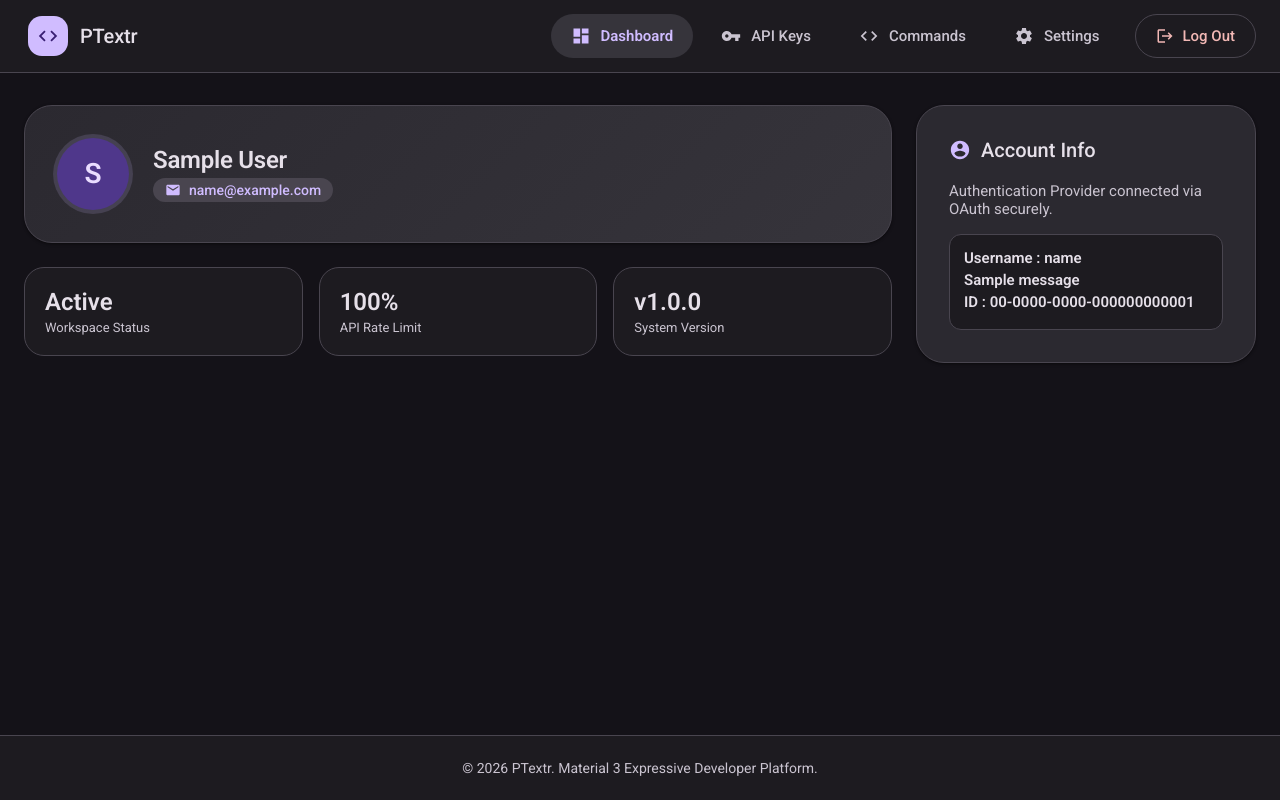
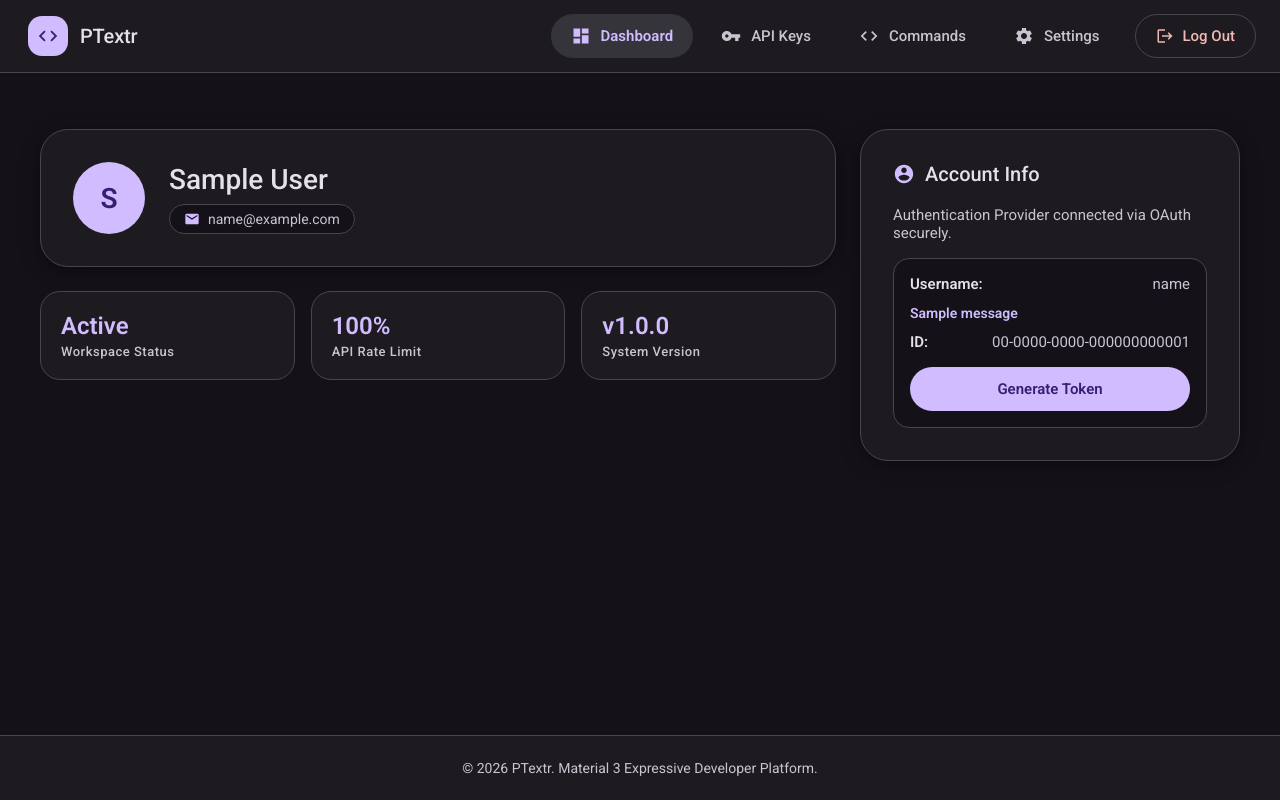
Before and after one commit to saraths3/PTextr, a Django app: page / in a window 1280 px wide. Run offline with Django 5.2, Linux system fonts and the light colour scheme; a user stored in the database is signed in; tables that the repository leaves empty hold one stand-in row (values such as "Sample post"); one stand-in notice (Sample message) is shown; parts of the project's set-up code (start-up, migrations or seed data) failed here and were passed over; some libraries are stand-ins or nearby versions.

Commit message:
APIKey, Encription and Token Generation Implimented

```diff
--- a/core/admin.py
+++ b/core/admin.py
@@ -1,5 +1,4 @@
 from django.contrib import admin
-from .models import Profile, ApiKey, Commands
+from .models import Profile, ApiKey, Command, Setting, ExtensionToken
 
-# Register your models here.
-admin.site.register([Profile, ApiKey, Commands])
+admin.site.register([Profile, ApiKey, Command, Setting, ExtensionToken])
--- a/core/urls.py
+++ b/core/urls.py
@@ -1,5 +1,5 @@
 from django.urls import path
-from .views import dashboard, api_keys, remove_key, key_actions, update_key,unmask_key , commands, update_command, delete_command
+from .views import dashboard, api_keys, remove_key, key_actions, update_key,unmask_key , commands, update_command, delete_command, settings
 
 
 urlpatterns = [
@@ -11,5 +11,6 @@ urlpatterns = [
     path('unmask_key/<int:key_id>', unmask_key, name='unmask_key'),
     path('commands/', commands, name='commands'),
     path('command/update/<int:c_id>', update_command, name='update_command'),
-    path('command/delete/<int:c_id>', delete_command, name='delete_command')
+    path('command/delete/<int:c_id>', delete_command, name='delete_command'),
+    path('settings/', settings, name='settings'),
 ]
--- a/core/views.py
+++ b/core/views.py
@@ -4,15 +4,27 @@ from django.shortcuts import render
 from django.shortcuts import redirect, render, get_object_or_404
 from django.contrib import messages
 from django.contrib.auth.decorators import login_required
-from .models import ApiKey, Commands
+from .models import ApiKey, Command, Setting
 from .form import APIUForm
+from django.http import JsonResponse
+from google import genai
+from google.genai.errors import APIError
+from .utils import generate_token
 
 
 @login_required(login_url='login')
 def dashboard(request):
     email = request.user.email
     username = email.split('@')[0]
-    return render(request, 'core/dashboard.html', {'username': username})
+    token=False
+    if request.method == 'POST':
+        token = generate_token(request.user)
+    context = {
+        'username' : username,
+    }
+    if token:
+        context['token'] = token
+    return render(request, 'core/dashboard.html', context)
 
 @login_required(login_url='login')
 def api_keys(request):
@@ -91,9 +103,9 @@ def commands(request):
     if request.method == 'POST':
         command = request.POST.get('command-name', '').strip()
         description = request.POST.get('commad-description', '').strip()
-        Commands.objects.create(user = request.user, command = command, descreption = description)
+        Command.objects.create(user = request.user, command = command, descreption = description)
 
-    all_commands = Commands.objects.filter(user = request.user)
+    all_commands = Command.objects.filter(user = request.user)
     context = {
         'all_commands': all_commands
     }
@@ -105,7 +117,7 @@ def update_command(request, c_id):
     if request.method == 'POST':
         command = request.POST.get('command', '').strip()
         description = request.POST.get('descreption', '').strip()
-        command_ = get_object_or_404(Commands, id = c_id)
+        command_ = get_object_or_404(Command, id = c_id)
         command_.command = command
         command_.descreption = description
         command_.save()
@@ -115,7 +127,56 @@ def update_command(request, c_id):
 @login_required(login_url='login')
 def delete_command(request, c_id):
     if request.method == 'POST':
-        command = get_object_or_404(Commands, id = c_id, user = request.user)
+        command = get_object_or_404(Command, id = c_id, user = request.user)
         messages.success(request, f'{command.command} deleted.')
         command.delete()
     return redirect('commands')
+
+
+@login_required(login_url='login')
+def settings(request):
+    setting = Setting.objects.filter(user=request.user).first()
+    key = ApiKey.objects.filter(is_active=True, user=request.user).first()
+    model_data = []
+    EXCLUDE_WORDS = ['preview', 'tts', 'transcribe', 'image', 'nano', 'banana', 'omni', 'pro', 'lite']
+    if key:
+        try:
+            client = genai.Client(api_key=key.get_decrypted_key())
+            for m in client.models.list():
+                model_name = m.name
+                if 'generateContent' in m.supported_actions:
+                    if (
+                        'gemini' in model_name
+                        and 'flash' in model_name
+                        and not any(kw in model_name for kw in EXCLUDE_WORDS)
+                    ):
+                        model_data.append(model_name.replace('models/', ''))
+        except APIError as e:
+            messages.error(request, f'Check your API Key, ACTIVE API KEY ERROR: {e}')
+            return redirect('api-keys')
+        except Exception as e:
+            messages.error(request, f'An unexpected error occurred: {e}')
+            return redirect('api-keys')
+    else:
+        messages.warning(request, 'Please configure and activate an API key first.')
+    if request.method == 'POST':
+        selected_model = request.POST.get('model')
+        selected_trigger = request.POST.get('flag', ';;')
+        if selected_model in model_data:
+            setting, created = Setting.objects.update_or_create(
+                user=request.user,
+                defaults={
+                    'model': selected_model,
+                    'trigger': selected_trigger
+                }
+            )
+            messages.success(request, 'Settings saved successfully!')
+            return redirect('settings')
+        else:
+            messages.error(request, 'Invalid model selection.')
+
+    context = {
+        'model_data': model_data,
+        'setting': setting,
+    }
+    return render(request, 'core/settings.html', context)
--- a/static/css/core/dashboard.css
+++ b/static/css/core/dashboard.css
@@ -1,28 +1,151 @@
 /* ==========================================================================
-   Material 3 Expressive Dark Theme - Dashboard Layout
+   Material 3 Pure Dark Theme - Dashboard Stylesheet
    ========================================================================== */
 
-/* Dashboard Layout Grid */
+:root {
+  --m3-surface: #0f0e11;
+  --m3-surface-container: #1d1b20;
+  --m3-surface-container-low: #141218;
+  --m3-outline-variant: #49454f;
+  --m3-on-surface: #e6e0e9;
+  --m3-on-surface-variant: #cac4d0;
+  --m3-primary: #d0bcff;
+  --m3-on-primary: #381e72;
+}
+
 .m3-dashboard-grid {
   display: grid;
-  grid-template-columns: minmax(0, 1fr) 340px;
+  grid-template-columns: 1fr 380px;
   gap: 24px;
-  align-items: start;
+  max-width: 1400px;
+  margin: 0 auto;
+  padding: 24px 16px;
 }
 
-/* Base Expressive Card Container */
-.m3-expressive-card {
-  background-color: var(--md-sys-color-surface-container, #2b2930);
-  border: 1px solid var(--md-sys-color-outline-variant, #49454f);
-  border-radius: var(--md-sys-shape-corner-card, 28px);
-  padding: 32px;
-  box-shadow: var(--md-sys-elevation-1, 0px 1px 3px rgba(0, 0, 0, 0.2));
+@media (max-width: 1024px) {
+  .m3-dashboard-grid {
+    grid-template-columns: 1fr;
+  }
 }
 
+.m3-main-col,
+.m3-side-col {
+  display: flex;
+  flex-direction: column;
+  gap: 24px;
+}
+
+/* Expressive Cards */
+.m3-expressive-card {
+  background-color: var(--m3-surface-container);
+  border: 1px solid var(--m3-outline-variant);
+  border-radius: 28px;
+  padding: 32px;
+  box-shadow: 0px 4px 20px rgba(0, 0, 0, 0.4);
+}
+
+/* Welcome Banner */
+.m3-welcome-banner {
+  display: flex;
+  align-items: center;
+  gap: 24px;
+}
+
+.m3-avatar-circle {
+  width: 72px;
+  height: 72px;
+  border-radius: 50%;
+  background-color: var(--m3-primary);
+  color: var(--m3-on-primary);
+  display: flex;
+  align-items: center;
+  justify-content: center;
+  font-size: 1.75rem;
+  font-weight: 600;
+  overflow: hidden;
+  flex-shrink: 0;
+}
+
+.m3-avatar-img {
+  width: 100%;
+  height: 100%;
+  object-fit: cover;
+}
+
+.m3-user-info-group {
+  display: flex;
+  flex-direction: column;
+  gap: 8px;
+}
+
+.m3-user-name {
+  font-size: 1.75rem;
+  font-weight: 500;
+  color: var(--m3-on-surface);
+  margin: 0;
+}
+
+.m3-user-email-chip {
+  display: inline-flex;
+  align-items: center;
+  gap: 8px;
+  background-color: var(--m3-surface-container-low);
+  border: 1px solid var(--m3-outline-variant);
+  padding: 6px 14px;
+  border-radius: 9999px;
+  font-size: 0.875rem;
+  color: var(--m3-on-surface-variant);
+  width: fit-content;
+}
+
+.m3-user-email-chip svg {
+  width: 16px;
+  height: 16px;
+  fill: var(--m3-primary);
+}
+
+/* Stats Row */
+.m3-stats-row {
+  display: grid;
+  grid-template-columns: repeat(3, 1fr);
+  gap: 16px;
+}
+
+@media (max-width: 600px) {
+  .m3-stats-row {
+    grid-template-columns: 1fr;
+  }
+}
+
+.m3-stat-card {
+  background-color: var(--m3-surface-container);
+  border: 1px solid var(--m3-outline-variant);
+  border-radius: 20px;
+  padding: 20px;
+  display: flex;
+  flex-direction: column;
+  gap: 4px;
+}
+
+.m3-stat-value {
+  font-size: 1.5rem;
+  font-weight: 600;
+  color: var(--m3-primary);
+}
+
+.m3-stat-label {
+  font-size: 0.8125rem;
+  color: var(--m3-on-surface-variant);
+  font-weight: 500;
+  letter-spacing: 0.5px;
+}
+
+/* Card Titles */
 .m3-card-title {
   font-size: 1.25rem;
   font-weight: 500;
-  color: var(--md-sys-color-on-surface, #e6e0e9);
+  color: var(--m3-on-surface);
+  margin-top: 0;
   margin-bottom: 20px;
   display: flex;
   align-items: center;
@@ -32,219 +155,102 @@
 .m3-card-title svg {
   width: 22px;
   height: 22px;
-  fill: var(--md-sys-color-primary, #d0bcff);
+  fill: var(--m3-primary);
 }
 
-/* User Welcome Banner Card */
-.m3-welcome-banner {
-  background: linear-gradient(135deg, var(--md-sys-color-surface-container, #2b2930) 0%, var(--md-sys-color-surface-container-high, #36343b) 100%);
+/* Account Side Column */
+.m3-account-content {
   display: flex;
-  align-items: center;
-  gap: 24px;
-  margin-bottom: 24px;
-  position: relative;
-  overflow: hidden;
-}
-/* Avatar Container */
-.m3-avatar-circle {
-  width: 72px;
-  height: 72px;
-  border-radius: var(--md-sys-shape-corner-pill, 9999px);
-  background-color: var(--md-sys-color-primary-container, #4f378b);
-  color: var(--md-sys-color-on-primary-container, #eaddff);
-  display: flex;
-  align-items: center;
-  justify-content: center;
-  flex-shrink: 0;
-  overflow: hidden;
-  position: relative;
-  box-shadow: 0 0 0 3px rgba(208, 188, 255, 0.2);
+  flex-direction: column;
+  gap: 16px;
+  color: var(--m3-on-surface-variant);
+  font-size: 0.9375rem;
 }
 
-/* Image Avatar */
-.m3-avatar-img {
-  width: 100%;
-  height: 100%;
-  object-fit: cover;
-  border-radius: inherit;
-  display: block;
+.m3-account-desc {
+  margin: 0;
 }
 
-/* Fallback Initial Text */
-.m3-avatar-initial {
-  font-size: 1.75rem;
-  font-weight: 600;
-  text-transform: uppercase;
-  line-height: 1;
+.m3-account-box {
+  background-color: var(--m3-surface-container-low);
+  padding: 16px;
+  border-radius: 16px;
+  border: 1px solid var(--m3-outline-variant);
+  display: flex;
+  flex-direction: column;
+  gap: 12px;
 }
 
-/* Avatar Circle Indicator */
-.m3-avatar-circle {
-  width: 72px;
-  height: 72px;
-  border-radius: var(--md-sys-shape-corner-pill, 9999px);
-  background-color: var(--md-sys-color-primary-container, #4f378b);
-  color: var(--md-sys-color-on-primary-container, #eaddff);
+.m3-info-row {
   display: flex;
+  justify-content: space-between;
   align-items: center;
-  justify-content: center;
-  font-size: 1.75rem;
-  font-weight: 600;
-  flex-shrink: 0;
-  text-transform: uppercase;
-  box-shadow: 0 0 0 4px rgba(208, 188, 255, 0.15);
 }
 
-.m3-user-info-group {
+.m3-info-label {
+  color: var(--m3-on-surface);
+  font-weight: 600;
+}
+
+.m3-info-value {
+  color: var(--m3-on-surface-variant);
+}
+
+/* Messages */
+.m3-messages-list {
+  list-style: none;
+  padding: 0;
+  margin: 0;
   display: flex;
   flex-direction: column;
   gap: 4px;
 }
 
-.m3-user-name {
-  font-size: 1.5rem;
+.m3-message-item {
+  color: var(--m3-primary);
+  font-size: 0.875rem;
   font-weight: 600;
-  color: var(--md-sys-color-on-surface, #e6e0e9);
-  letter-spacing: -0.01em;
 }
 
-.m3-user-email-chip {
-  display: inline-flex;
-  align-items: center;
-  gap: 8px;
-  padding: 4px 12px;
-  background-color: var(--md-sys-color-surface-container-highest, #49454f);
-  border-radius: var(--md-sys-shape-corner-pill, 9999px);
-  color: var(--md-sys-color-primary, #d0bcff);
-  font-size: 0.875rem;
-  font-weight: 500;
-  width: fit-content;
+/* Token Box */
+.m3-token-display-box {
+  display: flex;
+  flex-direction: column;
+  gap: 6px;
 }
 
-.m3-user-email-chip svg {
-  width: 16px;
-  height: 16px;
-  fill: currentColor;
+.m3-token-code {
+  background-color: var(--m3-surface);
+  padding: 10px;
+  border-radius: 8px;
+  font-size: 0.85rem;
+  color: var(--m3-primary);
+  word-break: break-all;
+  border: 1px solid var(--m3-outline-variant);
 }
 
-/* Avatar Form Controls */
-.m3-avatar-form {
-  display: flex;
-  flex-direction: column;
-  gap: 20px;
+/* Pill Button */
+.m3-token-form {
+  margin-top: 4px;
 }
 
-.m3-file-input-wrapper {
-  display: flex;
-  flex-direction: column;
-  gap: 8px;
-}
-
-.m3-file-label {
-  font-size: 0.875rem;
-  font-weight: 500;
-  color: var(--md-sys-color-on-surface-variant, #cac4d0);
-}
-
-/* Styling Django File Input widget cleanly */
-.m3-avatar-form input[type="file"] {
-  background-color: var(--md-sys-color-surface-container-low, #1d1b20);
-  border: 1px dashed var(--md-sys-color-outline, #938f99);
-  border-radius: 16px;
-  padding: 16px;
-  color: var(--md-sys-color-on-surface-variant, #cac4d0);
-  font-family: inherit;
-  font-size: 0.875rem;
-  cursor: pointer;
-  transition: border-color var(--md-sys-motion-standard, 200ms);
+.m3-btn-filled {
   width: 100%;
-}
-
-.m3-avatar-form input[type="file"]:hover {
-  border-color: var(--md-sys-color-primary, #d0bcff);
-}
-
-/* M3 Filled Button for Form Action */
-.m3-btn-filled {
-  height: 48px;
-  background-color: var(--md-sys-color-primary, #d0bcff);
-  color: var(--md-sys-color-on-primary, #381e72);
+  height: 44px;
+  background-color: var(--m3-primary);
+  color: var(--m3-on-primary);
   border: none;
-  border-radius: var(--md-sys-shape-corner-pill, 9999px);
+  border-radius: 9999px;
   font-family: inherit;
   font-size: 0.9375rem;
   font-weight: 600;
-  display: inline-flex;
+  cursor: pointer;
+  transition: opacity 200ms ease;
+  display: flex;
   align-items: center;
   justify-content: center;
-  gap: 10px;
-  cursor: pointer;
-  transition: opacity var(--md-sys-motion-standard, 200ms),
-              transform 150ms ease;
-  padding: 0 24px;
-}
-
-.m3-btn-filled svg {
-  width: 20px;
-  height: 20px;
-  fill: currentColor;
 }
 
 .m3-btn-filled:hover {
   opacity: 0.9;
-  transform: translateY(-1px);
 }
-
-.m3-btn-filled:active {
-  transform: translateY(0);
-}
-
-.m3-btn-filled:focus-visible {
-  outline: 2px solid var(--md-sys-color-primary, #d0bcff);
-  outline-offset: 3px;
-}
-
-/* Quick Metrics Row for Modern Workspace */
-.m3-stats-row {
-  display: grid;
-  grid-template-columns: repeat(auto-fit, minmax(200px, 1fr));
-  gap: 16px;
-}
-
-.m3-stat-card {
-  background-color: var(--md-sys-color-surface-container-low, #1d1b20);
-  border-radius: 20px;
-  padding: 20px;
-  border: 1px solid var(--md-sys-color-outline-variant, #49454f);
-}
-
-.m3-stat-value {
-  font-size: 1.5rem;
-  font-weight: 600;
-  color: var(--md-sys-color-on-surface, #e6e0e9);
-}
-
-.m3-stat-label {
-  font-size: 0.8125rem;
-  color: var(--md-sys-color-on-surface-variant, #cac4d0);
-  margin-top: 4px;
-}
-
-/* Responsive Scaling */
-@media (max-width: 960px) {
-  .m3-dashboard-grid {
-    grid-template-columns: 1fr;
-  }
-}
-
-@media (max-width: 520px) {
-  .m3-welcome-banner {
-    flex-direction: column;
-    text-align: center;
-    align-items: center;
-  }
-
-  .m3-user-email-chip {
-    margin: 0 auto;
-  }
-}
--- a/templates/base.html
+++ b/templates/base.html
@@ -23,7 +23,6 @@
     </title>
 </head>
 <body>
-
     <!-- Top Navigation Bar -->
     {% block navbar %}
     <header class="m3-top-app-bar">
@@ -72,7 +71,7 @@
 
                 <!-- 4. Settings -->
                 <li class="m3-nav-item">
-                    <a href="" class="m3-nav-link {% if request.resolver_match.url_name == 'settings' %}active{% endif %}">
+                    <a href="{% url 'settings' %}" class="m3-nav-link {% if request.resolver_match.url_name == 'settings' %}active{% endif %}">
                         <svg viewBox="0 0 24 24"><path d="M19.14 12.94c.04-.3.06-.61.06-.94 0-.32-.02-.64-.07-.94l2.03-1.58c.18-.14.23-.41.12-.61l-1.92-3.32c-.12-.22-.37-.29-.59-.22l-2.39.96c-.5-.38-1.03-.7-1.62-.94l-.36-2.54c-.04-.24-.24-.41-.48-.41h-3.84c-.24 0-.43.17-.47.41l-.36 2.54c-.59.24-1.13.57-1.62.94l-2.39-.96c-.22-.08-.47 0-.59.22L2.74 8.87c-.12.21-.08.47.12.61l2.03 1.58c-.05.3-.09.63-.09.94s.02.64.07.94l-2.03 1.58c-.18.14-.23.41-.12.61l1.92 3.32c.12.22.37.29.59.22l2.39-.96c.5.38 1.03.7 1.62.94l.36 2.54c.05.24.24.41.48.41h3.84c.24 0 .44-.17.47-.41l.36-2.54c.59-.24 1.13-.56 1.62-.94l2.39.96c.22.08.47 0 .59-.22l1.92-3.32c.12-.22.07-.47-.12-.61l-2.01-1.58zM12 15.6c-1.98 0-3.6-1.62-3.6-3.6s1.62-3.6 3.6-3.6 3.6 1.62 3.6 3.6-1.62 3.6-3.6 3.6z"/></svg>
                         Settings
                     </a>
--- a/templates/core/api-keys.html
+++ b/templates/core/api-keys.html
@@ -37,7 +37,7 @@
         <ul class="messages">
             {% for message in messages %}
             <li class="alert alert-{{ message.tags }}">
-                {{ message }}
+                {{ message|limit_100 }}
             </li>
             {% endfor %}
         </ul>
--- a/templates/core/dashboard.html
+++ b/templates/core/dashboard.html
@@ -7,13 +7,10 @@
 {% endblock title %}
 
 {% block content %}
-    <!-- Link your dashboard CSS -->
     <link rel="stylesheet" href="{% static 'css/core/dashboard.css' %}">
 
-    <!-- Fetch social account data for Google/GitHub avatars -->
     {% get_social_accounts request.user as social_accounts %}
 
-    <!-- Dashboard Layout Container -->
     <div class="m3-dashboard-grid">
 
         <!-- Left Main Column -->
@@ -22,28 +19,19 @@
             <!-- User Welcome Banner -->
             <section class="m3-expressive-card m3-welcome-banner">
                 <div class="m3-avatar-circle">
-
-                    <!-- Priority 1: Google / GitHub Social Provider Avatar (Fetched directly, zero DB storage) -->
                     {% if social_accounts %}
                         {% for provider, accounts in social_accounts.items %}
                             {% if forloop.first %}
                                 <img src="{{ accounts.0.get_avatar_url }}" alt="Social Avatar" class="m3-avatar-img">
                             {% endif %}
                         {% endfor %}
-
-                    <!-- Priority 2: User First Name Initial -->
                     {% elif request.user.first_name %}
                         <span class="m3-avatar-initial">{{ request.user.first_name|slice:":1" }}</span>
-
-                    <!-- Priority 3: User Email Initial -->
                     {% elif request.user.email %}
                         <span class="m3-avatar-initial">{{ request.user.email|slice:":1" }}</span>
-
-                    <!-- Priority 4: Default Fallback -->
                     {% else %}
                         <span class="m3-avatar-initial">P</span>
                     {% endif %}
-
                 </div>
 
                 <div class="m3-user-info-group">
@@ -57,7 +45,7 @@
 
                     <div class="m3-user-email-chip">
                         <svg viewBox="0 0 24 24"><path d="M20 4H4c-1.1 0-1.99.9-1.99 2L2 18c0 1.1.9 2 2 2h16c1.1 0 2-.9 2-2V6c0-1.1-.9-2-2-2zm0 4l-8 5-8-5V6l8 5 8-5v2z"/></svg>
-                        {{ request.user.email }}
+                        <span>{{ request.user.email }}</span>
                     </div>
                 </div>
             </section>
@@ -88,26 +76,43 @@
                     Account Info
                 </h2>
 
-                <div style="display: flex; flex-direction: column; gap: 16px; color: var(--md-sys-color-on-surface-variant); font-size: 0.9375rem;">
-                    <p>Authentication Provider connected via OAuth securely.</p>
-                    <div style="background-color: var(--md-sys-color-surface-container-low); padding: 14px; border-radius: 12px; border: 1px solid var(--md-sys-color-outline-variant);">
-                        <strong style="color: var(--md-sys-color-on-surface); display: block; margin-bottom: 4px;">Username :
-                        {% if username %}
-                            <span>{{ username }}</span>
-                        {% endif %}</strong>
+                <div class="m3-account-content">
+                    <p class="m3-account-desc">Authentication Provider connected via OAuth securely.</p>
+
+                    <div class="m3-account-box">
+                        <div class="m3-info-row">
+                            <span class="m3-info-label">Username:</span>
+                            {% if username %}
+                                <span class="m3-info-value">{{ username }}</span>
+                            {% else %}
+                                <span class="m3-info-value">{{ request.user.username }}</span>
+                            {% endif %}
+                        </div>
+
                         {% if messages %}
-                            <ul class="messages">
+                            <ul class="m3-messages-list">
                                 {% for message in messages %}
-                                <b><strong style="color: var(--md-sys-color-on-surface); display: block; margin-bottom: 4px;">
-                                    {{ message }}
-                                </strong>
-                                </b>
-
+                                    <li class="m3-message-item">{{ message }}</li>
                                 {% endfor %}
                             </ul>
                         {% endif %}
-                         <strong style="color: var(--md-sys-color-on-surface); display: block; margin-bottom: 4px;">ID :
-                        <span>{{ request.user.id|stringformat:"s"|slice:"-25:" }}</span></strong>
+
+                        <div class="m3-info-row">
+                            <span class="m3-info-label">ID:</span>
+                            <span class="m3-info-value">{{ request.user.id|stringformat:"s"|slice:"-25:" }}</span>
+                        </div>
+
+                        {% if token %}
+                            <div class="m3-token-display-box">
+                                <span class="m3-info-label">Token:</span>
+                                <code class="m3-token-code">{{ token }}</code>
+                            </div>
+                        {% else %}
+                            <form method="post" class="m3-token-form">
+                                {% csrf_token %}
+                                <button type="submit" class="m3-btn-filled">Generate Token</button>
+                            </form>
+                        {% endif %}
                     </div>
                 </div>
             </div>
```
Also changed, not shown: core/models.py (+22 -1 lines), core/templatetags/custom_filters.py (+7 -0 lines), core/utils.py (added, +10 -0 lines), static/css/core/settings.css (added, +108 -0 lines), templates/core/settings.html (added, +59 -0 lines), core/migrations/0007_rename_commands_command_setting.py (added), core/migrations/0008_alter_setting_model_alter_setting_trigger.py (added), core/migrations/0009_extensiontoken.py (added).
